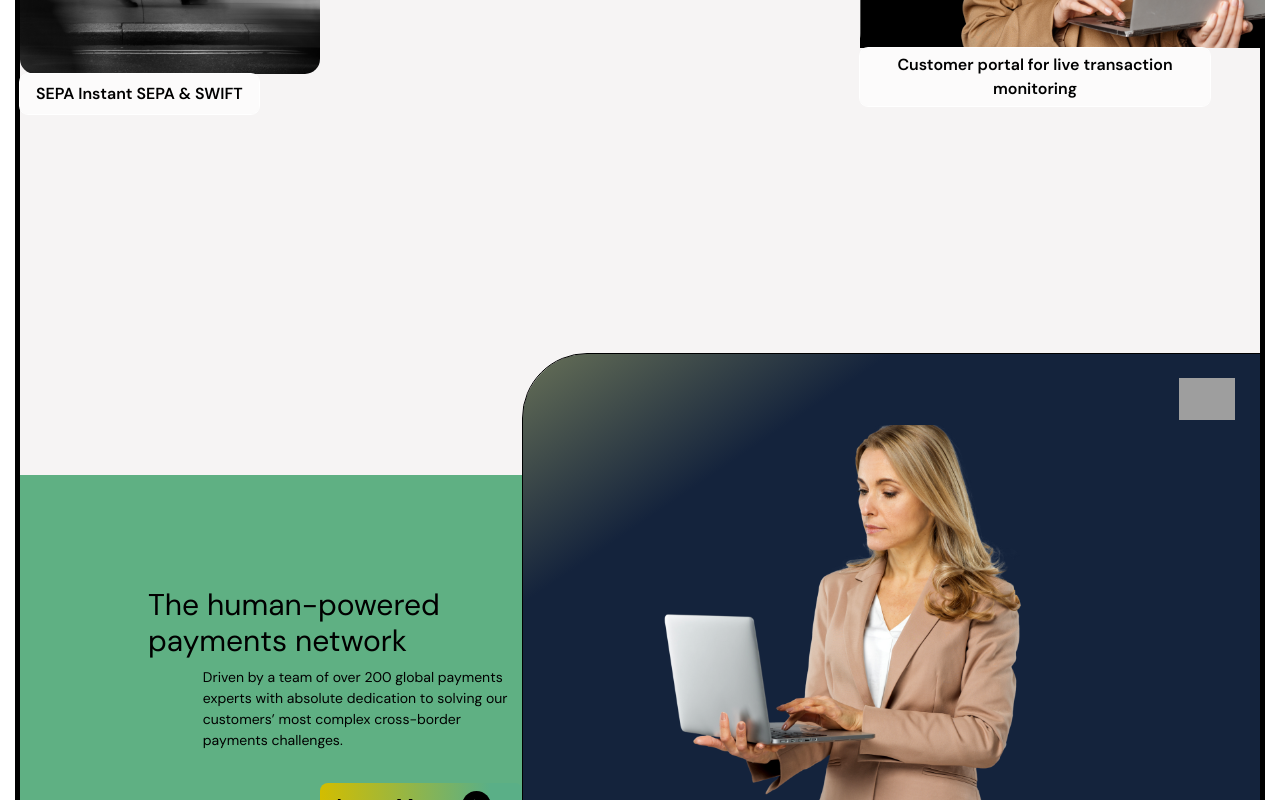
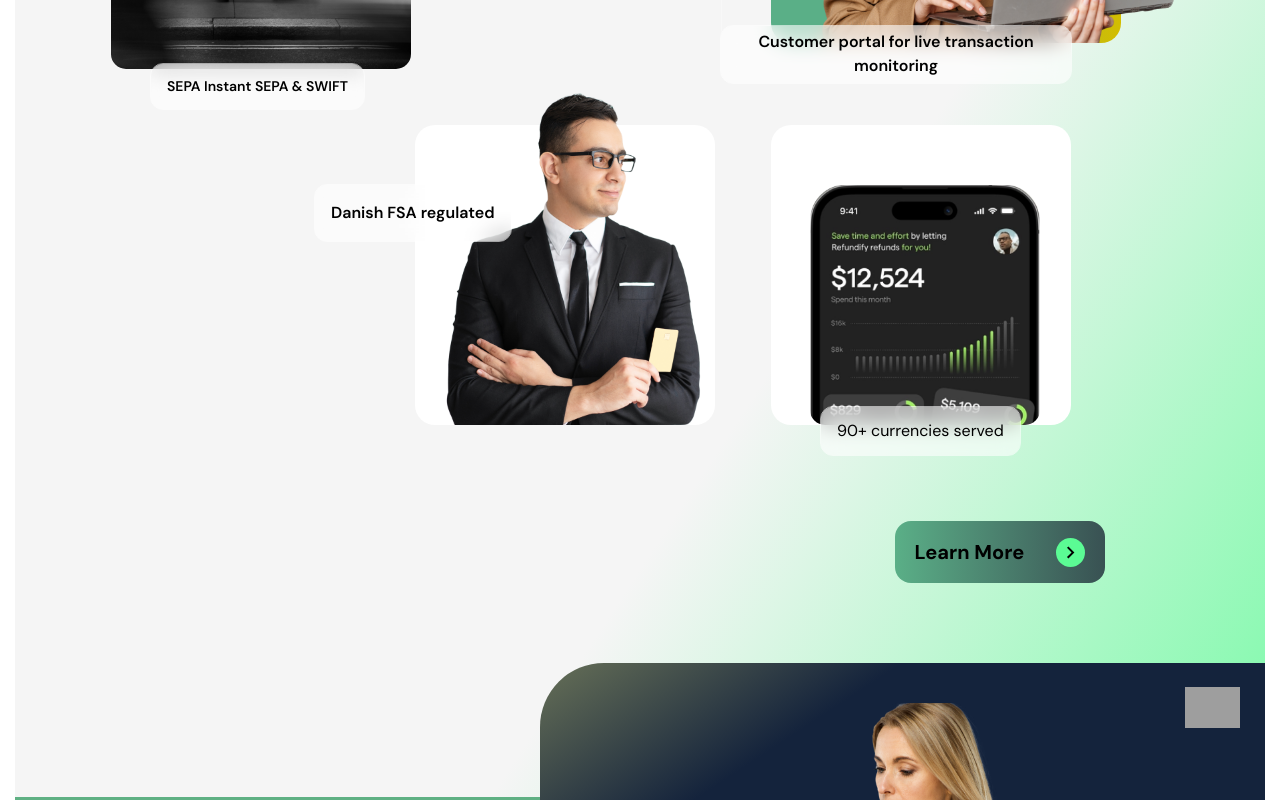
Before and after one commit to MhykelB/TransAlliance, a React (Create React App) app: page / in a window 1280 px wide. Shown: the part 1860-2660 px from the top of the page. Built offline with nearby package versions, Linux system fonts and the light colour scheme; grey boxes are pictures that could not be loaded; a web font is replaced by a local one.

Commit message:
kinda done

```diff
--- a/src/components/AppPage.jsx
+++ b/src/components/AppPage.jsx
@@ -62,7 +62,13 @@ const FirstPage = () => {
           <NavBarItem text={"News & Insights"} />
           <NavBarItem text={"Contact Us"} />
           <Button
-            // variant="contained"
+            onClick={() => {
+              window.open(
+                "https://www.linkedin.com/company/transalliancegroup/?originalSubdomain=ng",
+                "_blank",
+                "noopener,noreferrer"
+              );
+            }}
             sx={{
               fontWeight: 600,
               borderRadius: 3,
--- a/src/components/SecondPage.jsx
+++ b/src/components/SecondPage.jsx
@@ -4,22 +4,29 @@ import Typography from "@mui/material/Typography";
 import CardMedia from "@mui/material/CardMedia";
 import Flex from "../customMuiComponents/Flex";
 import KeyboardArrowRightIcon from "@mui/icons-material/KeyboardArrowRight";
+import { Padding } from "@mui/icons-material";
 
 export const SecondPage = () => {
   return (
     <Box
       sx={{
-        background: "#F6F4F4",
+        background:
+          "linear-gradient(to top left, rgba(91,251,148,1) 0%, rgba(245,245,245,1) 40%)",
         pt: 18,
-        // px: 12,
         zIndex: 1,
         position: "relative",
-        border: "5px solid black",
       }}
     >
       <SecondPagePartnersIcon />
+      <Box
+        sx={{
+          px: 12,
+        }}
+      >
         <SecondPageText />
         <PictureLine1 />
+        <PictureLine2 />
+      </Box>
       <Footer />
     </Box>
   );
@@ -83,7 +90,7 @@ const SecondPageText = () => {
     <Flex
       sx={{
         mt: 5,
-        columnGap: 45,
+        columnGap: 42,
         alignItems: "flex-start",
         // justifyContent: "space-between",
         ml: "auto",
@@ -108,7 +115,7 @@ const SecondPageText = () => {
           fontSize={21}
           sx={{
             width: "600px",
-            mr: 3,
+            mr: 4,
           }}
         >
           Transalliance Group. Money Out and Money In solutions give our
@@ -143,9 +150,12 @@ const PictureLine1 = () => {
           />
         </Flex>
         <PersonCardImage
+          bottom={-40}
+          left={40}
           textsx={{
             px: 2,
-            py: 1,
+            py: 1.5,
+            fontSize: 14,
           }}
           textWidth={"fit-content"}
           width={"300px"}
@@ -154,18 +164,102 @@ const PictureLine1 = () => {
         />
       </Stack>
       <PersonCardImage
+        bottom={-40}
+        left={-50}
         sx={{
           ml: "auto",
-          width: "400px",
-          background: "black",
+          mr: 6,
+          textAlign: "start",
+          width: "350px",
+          background:
+            "linear-gradient(to right, rgba(90,175,135,1) 16%, rgba(211,189,0,1) 100%)",
+          borderRadius: 5,
           mt: 8,
         }}
+        cardsx={{ transform: "translateX(-50px)" }}
         textWidth={"350px"}
         width={"500px"}
         name={"SEPA2"}
         text={"Customer portal for live transaction monitoring"}
       />
     </Flex>
+  );
+};
+const PictureLine2 = () => {
+  return (
+    <Stack gap={8}>
+      <Flex
+        mt={7}
+        ml={38}
+        sx={{
+          columnGap: 7,
+        }}
+      >
+        <Stack gap={5}>
+          <PersonCardImage
+            sx={{
+              width: "300px",
+              height: "300px",
+              background: "white",
+              borderRadius: 5,
+            }}
+            cardsx={{
+              transform: "translateY(-40px)",
+            }}
+            top={60}
+            left={-100}
+            textsx={{
+              px: 2,
+              py: 2,
+              // fontSize: 16,
+            }}
+            textWidth={"fit-content"}
+            width={"300px"}
+            name={"SEPA3"}
+            text={"Danish FSA regulated"}
+          />
+        </Stack>
+        <PersonCardImage
+          bottom={-30}
+          left={50}
+          sx={{
+            textAlign: "start",
+            width: "300px",
+            height: "300px",
+            background: "white",
+            borderRadius: 5,
+          }}
+          cardsx={{ transform: "translateX(39px)", marginTop: 60 }}
+          width={"230px"}
+          name={"SEPA4"}
+          text={"90+ currencies served"}
+          textsx={{
+            px: 2,
+            py: 1.5,
+            borderRadius: 3,
+            // background: "pink",
+            fontWeight: 400,
+          }}
+        />
+      </Flex>
+      <Flex sx={{ ...button2Props }}>
+        <Typography alignSelf={"flex-end"} fontWeight={"bold"} fontSize={20}>
+          Learn More
+        </Typography>
+        <KeyboardArrowRightIcon
+          sx={{
+            p: 0.3,
+            background: "rgba(91, 251, 148, 1)",
+            borderRadius: 4,
+            "&:hover": {
+              opacity: 0.8,
+              cursor: "pointer",
+              background: "rgba(242, 218, 5, 1)",
+            },
+          }}
+        />
+      </Flex>
+    </Stack>
   );
 };
 const PersonCardImage = ({
@@ -178,6 +272,7 @@ const PersonCardImage = ({
   width,
   textWidth,
   textsx,
+  cardsx,
   sx,
 }) => {
   return (
@@ -188,7 +283,12 @@ const PersonCardImage = ({
       }}
     >
       <CardMedia
-        style={{ width: width, height: "auto", borderRadius: 15 }}
+        style={{
+          width: width,
+          height: "auto",
+          borderRadius: 15,
+          ...cardsx,
+        }}
         component="img"
         image={`/images/${name}.png`}
         alt={`${name}`}
@@ -200,10 +300,11 @@ const PersonCardImage = ({
         sx={{
           textAlign: "center",
           width: textWidth,
-          outline: "1.5px solid white",
-          background: "rgba(255, 255, 255, 0.7)",
+          outline: "1.2px solid rgba(255, 255, 255, .6)",
+          background: "rgba(255, 255, 255, .6)",
+          backdropFilter: "blur(10px)",
           py: 0.6,
-          borderRadius: 2,
+          borderRadius: 3,
           columnGap: 10,
           position: "absolute",
           top: top,
@@ -227,24 +328,24 @@ const Footer = () => {
         width: "inherit",
         alignSelf: "flex-end",
         columnGap: 0,
-        mt: 35,
+        mt: 10,
         alignItems: "flex-end",
       }}
     >
       <Stack
         sx={{
           width: "25rem",
-          pl: "8rem",
+          pl: "10rem",
 
           alignItems: "flex-end",
-          pt: 14,
+          pt: 8,
           pb: 3,
           background: "#5FB083",
         }}
       >
+        <Stack>
           <Typography
             fontSize={30}
-          // width={400}
             sx={{
               lineHeight: 1.2,
             }}
@@ -252,13 +353,17 @@ const Footer = () => {
             {" "}
             The human-powered payments network{" "}
           </Typography>
-        <Typography fontSize={14} mt={1} maxWidth={320}>
+          <Typography fontSize={15} mt={2} maxWidth={320} fontWeight={600}>
             Driven by a team of over 200 global payments experts with absolute
             dedication to solving our customers’ most complex cross-border
             payments challenges.
           </Typography>
           <Flex sx={{ ...buttonProps, py: 1, borderRadius: 2 }}>
-          <Typography alignSelf={"flex-end"} fontWeight={"bold"} fontSize={20}>
+            <Typography
+              alignSelf={"flex-end"}
+              fontWeight={"bold"}
+              fontSize={20}
+            >
               Learn More
             </Typography>
             <KeyboardArrowRightIcon
@@ -275,6 +380,7 @@ const Footer = () => {
             />
           </Flex>
         </Stack>
+      </Stack>
 
       <Stack
         sx={{
@@ -285,13 +391,12 @@ const Footer = () => {
           borderTopLeftRadius: "4rem",
           background:
             "linear-gradient(to bottom right, rgba(93,103,84,1) 3%, rgba(20,35,60,1) 25%, rgba(20,35,60,1) 58%, rgba(20,35,60,1) 95%);",
-          outline: "1px solid black",
         }}
       >
         <CardMedia
           style={{
             maxWidth: "8%",
-            height: "auto",
+            // height: "auto",
             alignSelf: "flex-end",
             marginRight: 25,
           }}
@@ -306,7 +411,8 @@ const Footer = () => {
             marginLeft: 60,
             marginRight: 30,
             marginTop: 5,
-            marginBottom: 50,
+            marginBottom: 30,
+            transform: "translateY(-30px)",
           }}
           component="img"
           image={"/images/SEPA5.png"}
@@ -327,3 +433,14 @@ const buttonProps = {
   pr: 4,
   mt: 4,
 };
+const button2Props = {
+  alignSelf: "flex-end",
+  width: "fit-content",
+  columnGap: 4,
+  background: "linear-gradient(to left, rgba(36, 52, 62, .85), #5AAF87)",
+  borderRadius: 4,
+  py: 2,
+  px: 2.5,
+  mt: 4,
+  mr: 8,
+};
--- a/src/components/ThirdPage.jsx
+++ b/src/components/ThirdPage.jsx
@@ -10,7 +10,6 @@ export const ThirdPage = () => {
   return (
     <Stack
       sx={{
-        border: "2px solid black",
         pt: 10,
       }}
     >
```
Lines whose indentation alone changed are shown as unchanged.
